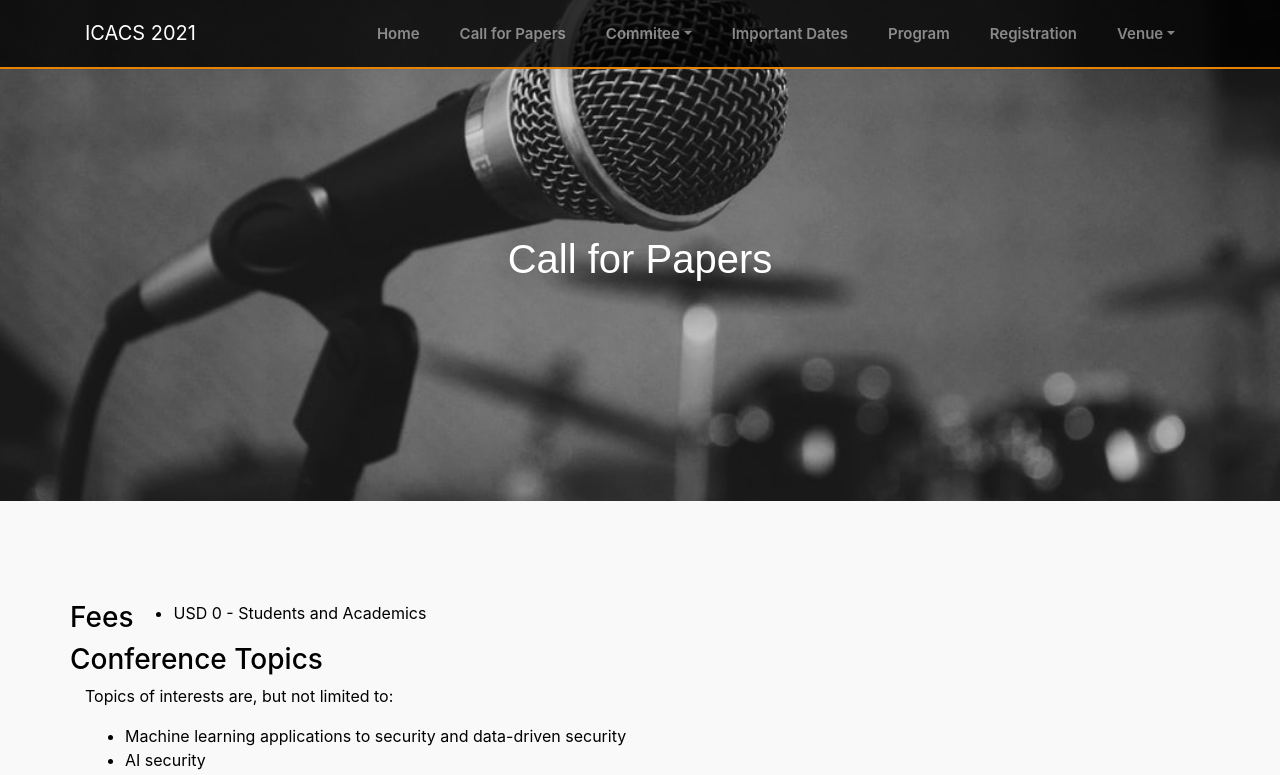
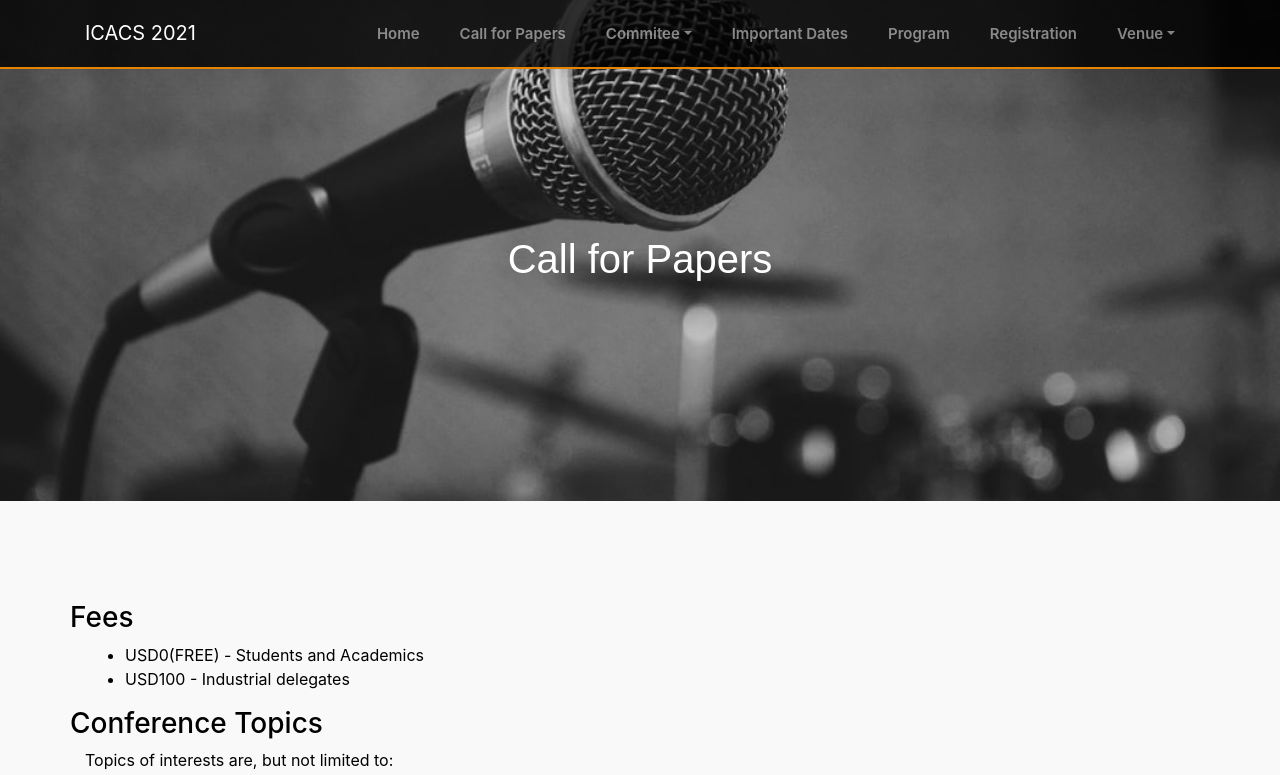
Before and after one commit to alisolehria/ICACS-site, a React (Create React App) app: page /#/callforpapers in a window 1280 px wide. Shown: the top 775 px of the page. Built offline with nearby package versions, Linux system fonts and the light colour scheme; what google-maps-react would draw is missing.

Commit message:
several changes

```diff
--- a/src/CallForPapers.js
+++ b/src/CallForPapers.js
@@ -14,11 +14,13 @@ render(){
 
 <div class = "row">
     <h3>Fees</h3>
+    </div>
     <ul>
-        <li>USD 0 - Students and Academics</li>
+        <li>USD0(FREE) - Students and Academics</li>
+        <li>USD100 - Industrial delegates</li>
     </ul>
 
-</div>
+
 
     <div class = "row">
 <h3>Conference Topics</h3>
--- a/src/TopContent.js
+++ b/src/TopContent.js
@@ -25,7 +25,7 @@ class TopContent extends React.Component {
 
      </div>
      <div class="col-md-8 offset-md-2 text">
-     <h1 class="wow fadeInLeftBig">Co-located with <a id = "icita_anchor" href="https://icita.world/#/" target="_blank" >ICITA 2021</a></h1>
+     <p>Co-located with <a id = "icita_anchor" href="https://icita.world/#/" target="_blank" >ICITA 2021</a></p>
      </div>
      <div id = "row" class="text timelabel">
    <h1>Time to Conference</h1>
```
